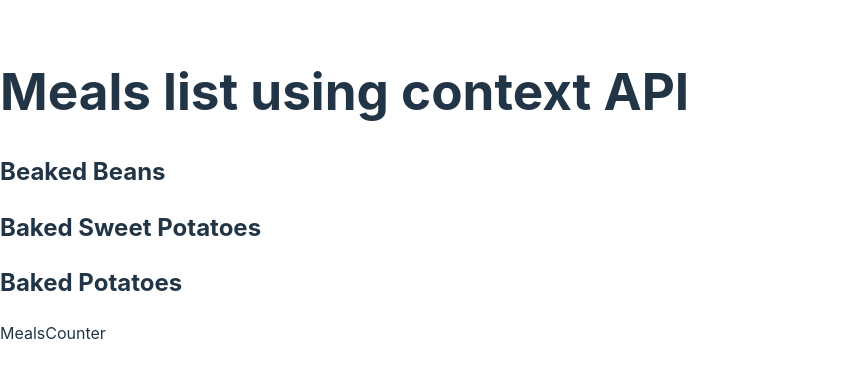
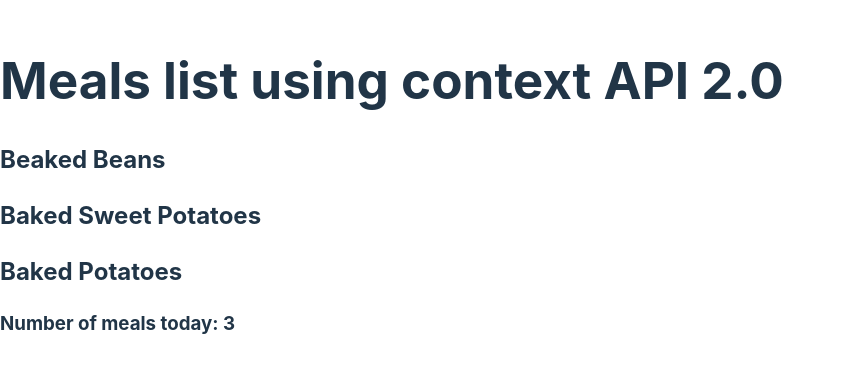
Before and after one commit to kingdavidHub/reactjs-advanced-2024, a React (Vite) app: page / in a window 1280 px wide. Shown: the part 213-592 px from the top of the page, without its empty margins (0-844 px from the left). Built offline with nearby package versions, Linux system fonts and the light colour scheme.

Commit message:
Meals  Context API 2.0 Reducer 70% done

```diff
--- a/src/App.jsx
+++ b/src/App.jsx
@@ -4,6 +4,8 @@ import ModeToggler from "./components/ModeToggler";
 import MealProvider from "./provider/MealProvider";
 import MealList from "./components/MealList";
 import MealsCounter from "./components/MealsCounter";
+import ReducerHook from "./components/ReducerHook";
+import MealProvider2 from "./provider/MealProvider2";
 
 const App = () => {
   const clickHandler = () => {
@@ -14,12 +16,18 @@ const App = () => {
     <>
       {/* <ModeToggler /> */}
       {/* <Counter clickHandler={clickHandler} /> */}
-      <div>
+      {/* <div>
         <MealProvider>
           <MealList />
           <MealsCounter />
         </MealProvider>
-      </div>
+      </div> */}
+
+      <MealProvider2>
+        <MealList />
+        <MealsCounter />
+      </MealProvider2>
+      {/* <ReducerHook /> */}
     </>
   );
 };
--- a/src/components/MealList.jsx
+++ b/src/components/MealList.jsx
@@ -1,15 +1,28 @@
-import React from 'react'
-import { useMealListContext } from '../provider/MealProvider'
+import React, { useContext } from 'react'
+import { useMealListContext, MealsContext } from '../provider/MealProvider'
+import { useCreateProvider } from '../provider/MealProvider2';
 
 const MealList = () => {
   // destrucre meals from useMealListContext
-  const { meals } = useMealListContext();
+  // const { meals } = useMealListContext();
+  // const { meals } = useContext(MealsContext);
 
+
+  const { meals: meals2 } = useCreateProvider();
+
+  // useing mealProvider 2.0
 
   return (
     <>
-       <h1>Meals list using context API</h1>
+       {/* <h1>Meals list using context API</h1>
        {meals.map((meal, index) => (
+        <h2 key={index}>{meal}</h2>
+       ))} */}
+
+
+       {/* meals 2.0 */}
+       <h1>Meals list using context API 2.0</h1>
+       {meals2.map((meal, index) => (
         <h2 key={index}>{meal}</h2>
        ))}
     </>
--- a/src/components/MealsCounter.jsx
+++ b/src/components/MealsCounter.jsx
@@ -1,9 +1,20 @@
-import React from 'react'
+import React from "react";
+import { useMealListContext } from "../provider/MealProvider";
+import { useCreateProvider } from "../provider/MealProvider2";
 
 const MealsCounter = () => {
+  // const { meals } = useMealListContext();
+
+  const { meals: meals2 } = useCreateProvider();
+
   return (
-    <div>MealsCounter</div>
-  )
-}
+    <>
+      {/* <h3>Number of meals today: {meals.length}</h3> */}
 
-export default MealsCounter
+      {/* meals 2.0 counter */}
+      <h3>Number of meals today: {meals2.length}</h3>
+    </>
+  );
+};
+
+export default MealsCounter;
--- /dev/null
+++ b/src/components/ReducerHook.jsx
@@ -0,0 +1,39 @@
+import React, { useReducer } from "react";
+
+const reducer = (state, action) => {
+  if (action.type === "ride") {
+    return {
+      money: state.money + 10,
+    };
+  }
+
+  if (action.type === "fuel") {
+    return {
+      money: state.money - 50,
+    };
+  }
+  return new Error("Invalid action");
+};
+
+const ReducerHook = () => {
+  const initialState = { money: 100 };
+  const [state, dispatch ] = useReducer(reducer, initialState);
+
+  return (
+    <>
+      <div>
+        <h1>Wallet: {state.money}</h1>
+        <div>
+          <button onClick={() => dispatch({ type: "ride" })}>
+            A new customer
+          </button>
+          <button onClick={() => dispatch({ type: "fuel" })}>
+            Refill the tank
+          </button>
+        </div>
+      </div>
+    </>
+  );
+};
+
+export default ReducerHook;
--- a/src/provider/MealProvider.jsx
+++ b/src/provider/MealProvider.jsx
@@ -1,5 +1,6 @@
-import React, { createContext, useContext, useState  } from "react";
+import React, { createContext, useContext, useState } from "react";
 
+// ? Create Context
 const MealsContext = createContext();
 const todayMeals = ["Beaked Beans", "Baked Sweet Potatoes", "Baked Potatoes"];
 
@@ -17,7 +18,13 @@ const MealProvider = ({ children }) => {
   );
 };
 
+// Export 1
 // meals obj is returned to the function useMealListContext
 export const useMealListContext = () => useContext(MealsContext);
 
+// Export 2
+export { MealsContext };
+
+// you can use either of the 2 export functions method 1 is okay because i won't have to import useContext again in child component
+
 export default MealProvider;
--- /dev/null
+++ b/src/provider/MealProvider2.jsx
@@ -0,0 +1,21 @@
+import React, { createContext, useContext, useState } from "react";
+
+// create context
+const MealContext2 = createContext();
+const todayMeals = ["Beaked Beans", "Baked Sweet Potatoes", "Baked Potatoes"];
+
+const MealProvider2 = ({ children }) => {
+  const [meals, setMeals] = useState(todayMeals);
+  return (
+    <>
+      <MealContext2.Provider value={{ meals }}>
+        {children}
+      </MealContext2.Provider>
+    </>
+  );
+};
+
+// export const
+export const useCreateProvider = () => useContext(MealContext2);
+
+export default MealProvider2;
```
